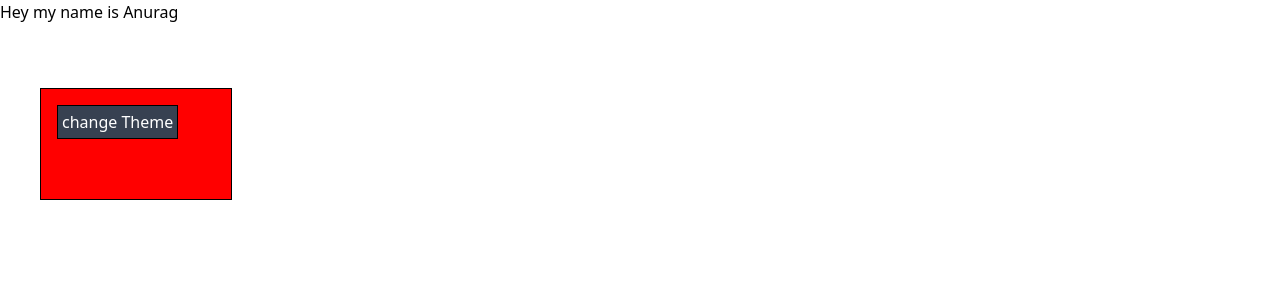
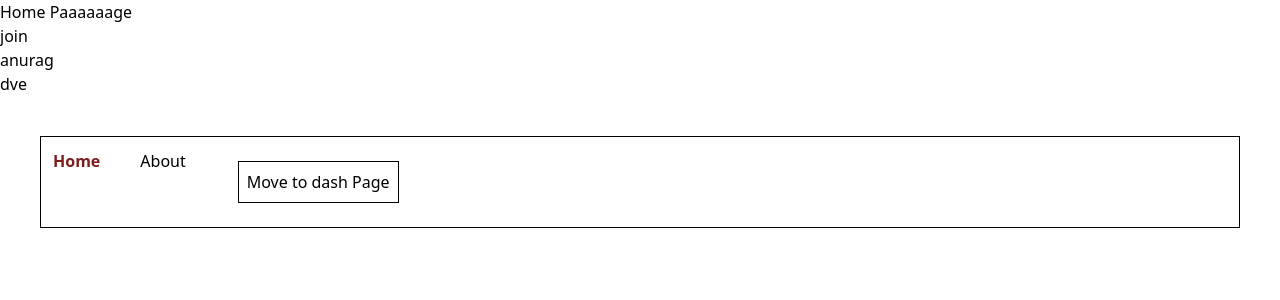
Before and after one commit to anuragShingare30/ReactJS-TypeScript, a React (Vite) app in the folder reactjs_intro/my-react-app/: page /home/profile in a window 1280 px wide. Shown: the top 300 px of the page. Built offline with nearby package versions, Linux system fonts and the light colour scheme.

Commit message:
second commit

```diff
--- a/reactjs_intro/my-react-app/package.json
+++ b/reactjs_intro/my-react-app/package.json
@@ -11,7 +11,8 @@
   },
   "dependencies": {
     "react": "^18.3.1",
-    "react-dom": "^18.3.1"
+    "react-dom": "^18.3.1",
+    "react-router": "^7.0.2"
   },
   "devDependencies": {
     "@eslint/js": "^9.15.0",
--- a/reactjs_intro/my-react-app/src/App.jsx
+++ b/reactjs_intro/my-react-app/src/App.jsx
@@ -3,14 +3,21 @@ import {StateHook} from "./components/StateHook";
 import {StateLifting} from "./components/StateLifting"
 import { UseEffect } from "./components/UseEffect";
 import { UseContext } from "./components/useContext";
+import { BrowserRouter, Routes, Route } from "react-router";
+import Home from "./components/RouterPages/Home";
+import About from "./components/RouterPages/About";
+import Dashboard from "./components/RouterPages/Dashboard";
+import Profile from "./components/RouterPages/Profile";
+import ErrorPage from "./components/RouterPages/ErrorPage";
+import UseParams from "./components/RouterPages/UseParams";
+import {ReactRouter} from "./components/ReactRouter";
 
-
-// Create Context
-// Wrap the children inside an provider
-// Pass the value through provider
-// Consume data inside children
-const userContext = createContext();
-const themeContext = createContext();
+// // Create Context
+// // Wrap the children inside an provider
+// // Pass the value through provider
+// // Consume data inside children
+// const userContext = createContext();
+// const themeContext = createContext();
 
 
 function App() {
@@ -18,7 +25,8 @@ function App() {
   const [theme, setTheme] = useState('light');
 
   return (
-    <div>
+    <BrowserRouter>
+      <div>
 
       {/* <StateHook /> */}
 
@@ -27,15 +35,30 @@ function App() {
 
       {/* <UseEffect></UseEffect> */}
 
-      <themeContext.Provider value={{theme,setTheme}}>
+      {/* <themeContext.Provider value={{theme,setTheme}}>
         <userContext.Provider value={{name,setName}}>
           <UseContext></UseContext>
         </userContext.Provider>
-      </themeContext.Provider>
+      </themeContext.Provider> */}
+
+      <Routes>
+        <Route path="/home" element={<Home />}>
+          <Route path="profile" element={<Profile />}/>
+        </Route>
+        <Route path="/about" element={<About />} />
+        <Route path="/dashboard" element={<Dashboard />} />
+        <Route path="/login/:name" element={<UseParams />} />
+        <Route path="*" element={<ErrorPage />} />
+      </Routes>
+        <ReactRouter></ReactRouter>
+
+
 
     </div>
+    </BrowserRouter>
+
   )
 }
 
 export default App;
-export {userContext,themeContext};
+// export {userContext,themeContext};
--- /dev/null
+++ b/reactjs_intro/my-react-app/src/components/ReactRouter.jsx
@@ -0,0 +1,27 @@
+import React from 'react'
+import { NavLink,Link,useNavigate } from 'react-router';
+
+// // INSATLLATION
+// npm i react-router
+
+export const ReactRouter = () => {
+    const navigate = useNavigate();
+
+  return (
+    <div className='border border-black p-3 flex flex-row gap-10 m-10'>
+        <NavLink to='/home' className={({isActive}) => isActive ? "text-red-900 font-bold" : "text-black"}>
+            <h1>Home</h1>
+        </NavLink>
+        <NavLink to='/about' className={({isActive}) => isActive ? "text-red-900 font-bold" : "text-black"}>
+            <h1>About</h1>
+        </NavLink>
+
+        <button
+            className='border border-black p-2 m-3'
+            onClick={()=>{navigate('/dashboard')}}
+            >
+            Move to dash Page
+        </button>
+    </div>
+  )
+}
--- /dev/null
+++ b/reactjs_intro/my-react-app/src/components/RouterPages/About.jsx
@@ -0,0 +1,11 @@
+import React from 'react'
+
+const About = () => {
+  return (
+    <div>
+      About Usssssss
+    </div>
+  )
+}
+
+export default About
--- /dev/null
+++ b/reactjs_intro/my-react-app/src/components/RouterPages/Dashboard.jsx
@@ -0,0 +1,11 @@
+import React from 'react'
+
+const Dashboard = () => {
+  return (
+    <div>
+      Dashboard pageeeee
+    </div>
+  )
+}
+
+export default Dashboard
--- /dev/null
+++ b/reactjs_intro/my-react-app/src/components/RouterPages/ErrorPage.jsx
@@ -0,0 +1,11 @@
+import React from 'react'
+
+const ErrorPage = () => {
+  return (
+    <div>
+      Sorry you have hit wrong path
+    </div>
+  )
+}
+
+export default ErrorPage;
--- /dev/null
+++ b/reactjs_intro/my-react-app/src/components/RouterPages/Home.jsx
@@ -0,0 +1,13 @@
+import React from 'react'
+import { Outlet } from "react-router";
+
+const Home = () => {
+  return (
+    <div>
+      Home Paaaaaage
+      <Outlet />
+    </div>
+  )
+}
+
+export default Home
--- /dev/null
+++ b/reactjs_intro/my-react-app/src/components/RouterPages/Profile.jsx
@@ -0,0 +1,13 @@
+import React from 'react'
+
+const Profile = () => {
+  return (
+    <div>
+      <h1>join</h1>
+      <h1>anurag</h1>
+      <h1>dve</h1>
+    </div>
+  )
+}
+
+export default Profile;
--- /dev/null
+++ b/reactjs_intro/my-react-app/src/components/RouterPages/UseParams.jsx
@@ -0,0 +1,14 @@
+import React from 'react'
+import { useParams } from 'react-router'
+
+const UseParams = () => {
+    const {name} = useParams();
+  return (
+    <div>
+      <h1>Use Params Hook</h1>
+      <h1 className='text-red-500 font-bold'>{name}</h1>
+    </div>
+  )
+}
+
+export default UseParams
--- a/reactjs_intro/my-react-app/src/components/UseContext.jsx
+++ b/reactjs_intro/my-react-app/src/components/UseContext.jsx
@@ -1,5 +1,5 @@
 import React, { useContext } from 'react'
-import {userContext,themeContext} from "../App";
+// import {userContext,themeContext} from "../App";
 
 export const UseContext = () => {
     const {name,setName} = useContext(userContext);
--- a/reactjs_intro/my-react-app/src/main.jsx
+++ b/reactjs_intro/my-react-app/src/main.jsx
@@ -4,7 +4,9 @@ import App from './App.jsx'
 import "./index.css";
 
 createRoot(document.getElementById('root')).render(
-  <StrictMode>
+
+    <StrictMode>
     <App />
-  </StrictMode>,
+  </StrictMode>
+
 )
```
Also changed, not shown: 1 other file (tests, documents, lock files or other folders).
